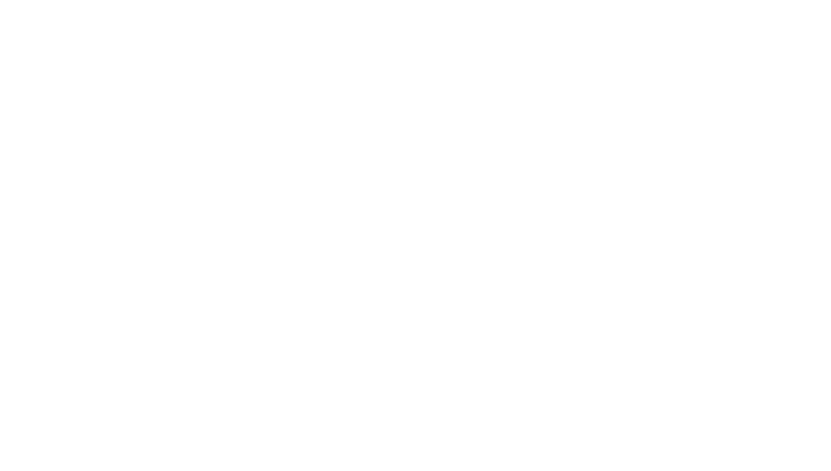
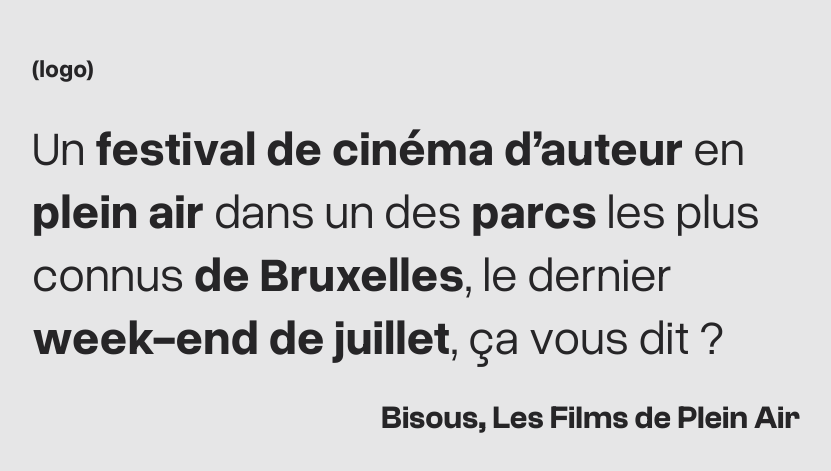
Before and after one commit to Palingenae/lfpa-directors-cut, a Next.js app: page / in a window 1280 px wide. Shown: the part 155-626 px from the top of the page, without its empty margins (224-1055 px from the left). Built offline with nearby package versions, Linux system fonts and the light colour scheme.

Commit message:
WIP: first styles

```diff
--- a/src/app/page.tsx
+++ b/src/app/page.tsx
@@ -1,7 +1,11 @@
 export default function Home() {
   return (
     <main>
-
+      <section className="hero">
+          <h1>(logo)</h1>
+          <p className="hero__presentation">Un <strong>festival de cinéma d’auteur</strong> en <strong>plein air</strong> dans un des <strong>parcs</strong> les plus connus <strong>de Bruxelles</strong>, le dernier <strong>week-end de juillet</strong>, ça vous dit ? </p>
+          <p className="hero__greetings">Bisous, Les Films de Plein Air</p>
+      </section>
     </main>
   )
 }
--- /dev/null
+++ b/src/assets/styles/components/_hero.scss
@@ -0,0 +1,19 @@
+.hero {
+    display: flex;
+    height: 100vh;
+    flex-direction: column;
+    justify-content: center;
+    gap: $spacing-200;
+    padding: $spacing-1600;
+    &__presentation {
+        font-family: $font-text;
+        font-size: 3rem;
+    }
+
+    &__greetings {
+        font-family: $font-titles;
+        font-size: 2rem;
+        font-variation-settings: 'wght' 600;
+        text-align: end;
+    }
+}
--- /dev/null
+++ b/src/assets/styles/modules/_globals.scss
@@ -0,0 +1,47 @@
+*,
+::after,
+::before {
+  box-sizing: border-box;
+  margin: 0;
+}
+
+::selection {
+  // background-color: transparent;
+
+//   @include light-theme {
+//     background-color: $grey-900;
+//     color: $grey-100;
+//   }
+
+//   @include dark-theme {
+//     background-color: $grey-100;
+//     color: $grey-900;
+//   }
+}
+
+body {
+//   @include transition(all);
+
+  display: flex;
+  flex-flow: column nowrap;
+  min-height: 100vh;
+  justify-content: space-between;
+  font-family: $font-text, -apple-system, BlinkMacSystemFont, “Segoe UI”, “Roboto”, “Helvetica Neue”, sans-serif;
+  font-size: 1em; /* 16px */
+  font-kerning: normal;
+  font-variant-ligatures: common-ligatures;
+//   font-feature-settings: 'dlig', 'ss03', 'ss04', 'ss05', 'liga';
+  scroll-behavior: smooth;
+  color: $gray-950;
+  background-color: $gray-100;
+
+//   @include light-theme {
+//     color: $grey-1000;
+//     background-color: $white;
+//   }
+
+//   @include dark-theme {
+//     color: $grey-100;
+//     background-color: $black;
+//   }
+}
--- /dev/null
+++ b/src/assets/styles/modules/_typography.scss
@@ -0,0 +1,20 @@
+/*
+** Importing typography
+*/
+
+@font-face {
+    font-family: "Clash Display";
+    font-style: normal;
+    src: url('../../fonts/clash/ClashDisplay-Variable.ttf');
+  }
+
+  @font-face {
+    font-family: "Clash Grotesk";
+    font-style: italic;
+    src: url('../../fonts/clash/ClashGrotesk-Variable.ttf');
+  }
+
+  @font-face {
+    font-family: "Overused Grotesk";
+    src: url('../../fonts/overusedgrotesk/OverusedGrotesk-VF.ttf');
+  }
--- /dev/null
+++ b/src/assets/styles/modules/_variables.scss
@@ -0,0 +1,51 @@
+$black: #0D0D0D;
+$gray-950: #262527;
+$gray-900: #3C3C3D;
+$gray-800: #444446;
+$gray-700: #4E4D51;
+$gray-600: #5C5B5F;
+$gray-500: #67666B;
+$gray-400: #86858B;
+$gray-300: #AFAEB2;
+$gray-200: #D0CFD2;
+$gray-100: #E6E6E7;
+$gray-50: #F5F5F6;
+$font-display: "Clash Display", serif;
+$font-titles: "Clash Grotesk", serif;
+// $display-action: 'SOFT' 100, 'opsz' 32, 'WONK' 0, 'wght' 200;
+$font-text: "Overused Grotesk", monospace;
+// $text-ui: "MONO" 0.6, "CASL" 0, "CRSV" 0; /* UI links */
+// $text-content: "MONO" 0, "CASL" 0.5 ,"CRSV" 1; /* Large text */
+// $text-paragraph: "MONO" 0, "CASL" 0, "CRSV" 0; /* Paragraphs and tags */
+// $text-code-block: "MONO" 1, "CASL" 0, "CRSV" 0;
+// $text-code-comment: "MONO" 1, "CASL" 1, "CRSV" 1;
+// $text-dark-theme-regular: "wght" 360;
+// $text-light-theme-regular: "wght" 380;
+$text-width: 72ch;
+$block-width: 96rem !default;
+
+/* ----- Spacing ----- */
+$spacing-kerning: normal;
+$spacing-letter-spacing-display: -0.15rem;
+$spacing-letter-spacing-title: 0.1rem;
+$spacing-letter-spacing-text: 0.05rem;
+$spacing-display-line-height: 1.16;
+$spacing-large-text-line-height: 1.9;
+$spacing-body-line-height: 1.7;
+$spacing-25: 0.25rem;
+$spacing-50: 0.5rem;
+$spacing-100: 1rem;
+$spacing-150: 1.5rem;
+$spacing-200: 2rem;
+$spacing-300: 3rem;
+$spacing-400: 4rem;
+$spacing-600: 6rem;
+$spacing-800: 8rem;
+$spacing-1600: 16rem;
+
+/* ----- Screen sizes ----- */
+$screen-size-xxl: 160rem;
+$screen-size-xl: 120rem;
+$screen-size-lg: 90rem;
+$screen-size-md: 64rem;
+$screen-size-sm: 48rem;
--- a/src/assets/styles/styles.scss
+++ b/src/assets/styles/styles.scss
@@ -0,0 +1,5 @@
+@import 'modules/typography';
+@import 'modules/variables';
+@import 'modules/globals';
+
+@import 'components/hero';
```
